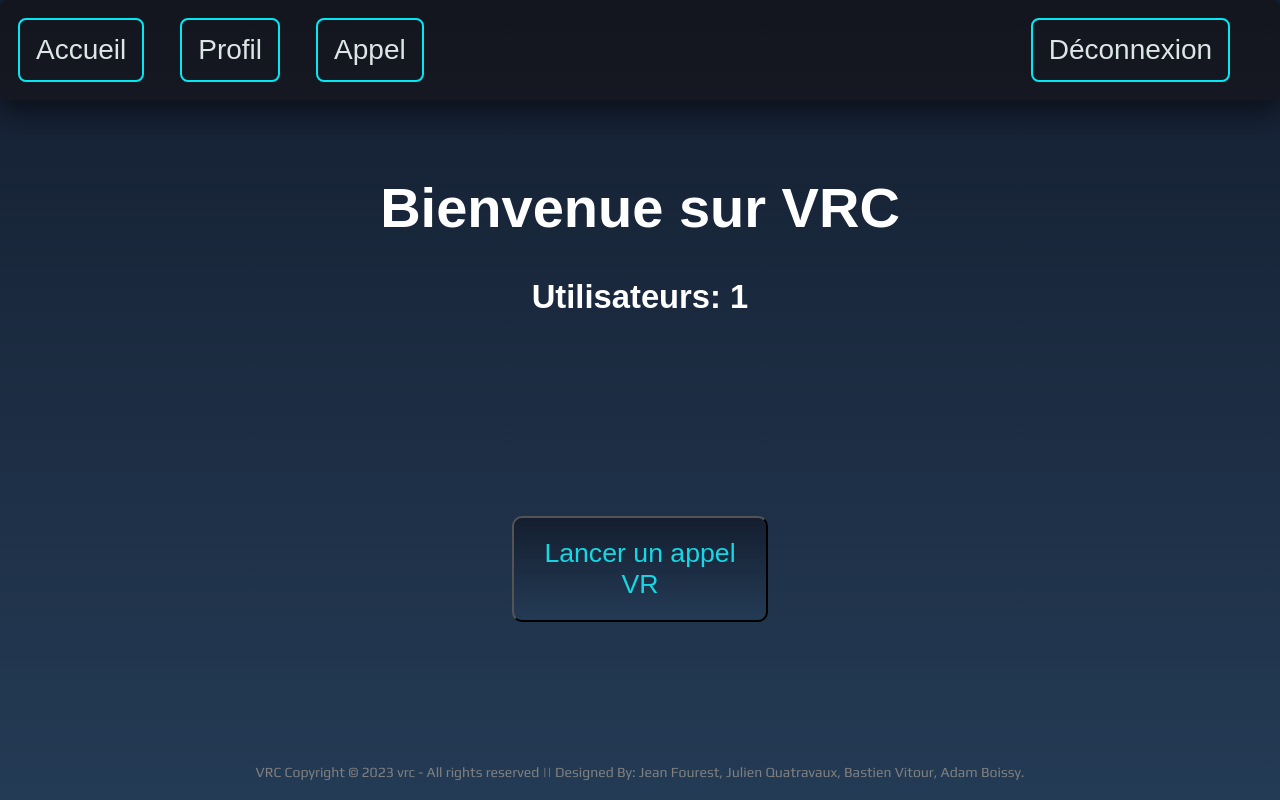
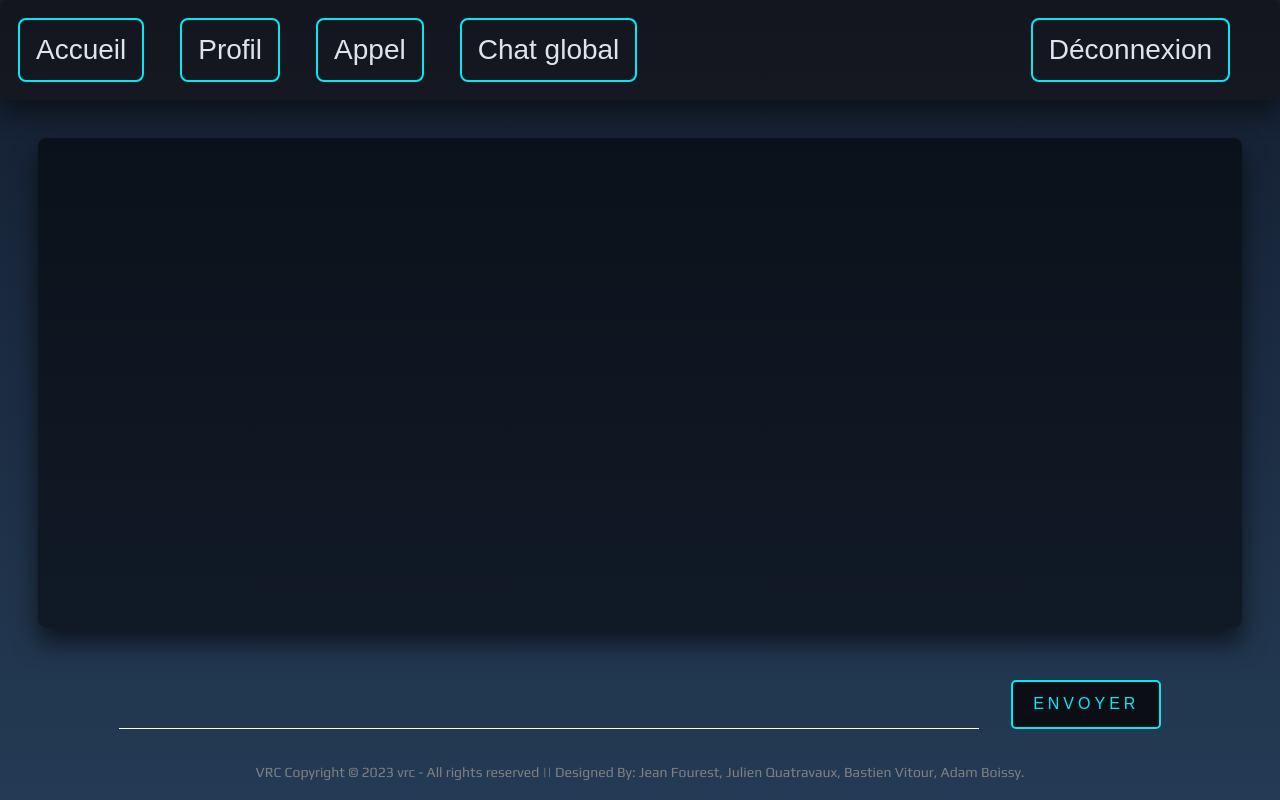
Before and after one commit to Julien-QTX/Projet_LabDay_VR, a PHP site: page /index.php?page=chatGlobal in a window 1280 px wide. Run offline with PHP 8.4, Linux system fonts and the light colour scheme; the visitor is signed in with stand-in values (Sample User, id 1); data that the repository does not hold is empty; some libraries are stand-ins or nearby versions.

Commit message:
global chat almost done :+1:

```diff
--- a/src/init.php
+++ b/src/init.php
@@ -10,7 +10,7 @@ require_once __DIR__ . '/db.php';
 require_once __DIR__ . '/utils/errors.php';
 
 //pages existantes sur notre site internet
-$pages = ['home', 'login', 'register', 'profile', 'call', 'lobby', 'profile_modif', 'lobby2', 'room'];
+$pages = ['home', 'login', 'register', 'profile', 'call', 'lobby', 'profile_modif', 'lobby2', 'room', 'chatGlobal'];
 
 //init variables vides pour le template
 $head_metas = "";
--- /dev/null
+++ b/src/templates/pages/chatGlobal.php
@@ -0,0 +1,74 @@
+<?php
+
+require_once __DIR__ . '/../../init.php';
+
+if (!isset($_SESSION['user_id'])) {
+    header('Location: /?page=login');
+}
+
+$page_title = "Appel";
+
+ob_start();
+
+?>
+<link rel="stylesheet" href="assets/CSS/chatGlobal.css">
+
+<div id="chat">
+    <div id="chatBox"></div>
+
+    <form id="formSendMessage" method="post" action="/actions/sendMessages.php">
+        <!-- <label for="sendMessage" id="sendMessagePH">Envoyer un message</label> -->
+        <input type="text" id="sendMessage" name="sendMessage">
+        <button id="submit">Envoyer</button>
+    </form>
+
+</div>
+
+<script>
+    let autoScrollEnabled = true;
+    let lastDataLength = 0;
+
+    setInterval(() => {
+        const xhr = new XMLHttpRequest();
+        xhr.open('GET', '/actions/getChatGlobal.php');
+        xhr.onload = () => {
+            // Parse le JSON data
+            const jsonData = JSON.parse(xhr.responseText);
+
+            /* console.log(jsonData) */
+            if (jsonData.length !== lastDataLength) {
+
+                // Clear the chat box
+                document.getElementById('chatBox').innerHTML = '';
+
+                // Loop through the data and display it
+                for (let i = 0; i < jsonData.length; i++) {
+                    let newDiv = document.createElement('div');
+                    newDiv.className = 'messageBox';
+                    newDiv.innerHTML = `<div class="Pseudo">${jsonData[i].pseudo}</div>`;
+                    newDiv.innerHTML += `<div class="message">${jsonData[i].message}</div>`;
+                    document.getElementById('chatBox').appendChild(newDiv);
+                }
+
+                if (autoScrollEnabled) {
+                    const chatBoxElement = document.getElementById("chatBox");
+                    chatBoxElement.scrollTop = chatBoxElement.scrollHeight;
+                }
+            }
+
+            lastDataLength = jsonData.length;
+
+        };
+        xhr.send();
+    }, 1000);
+
+    document.getElementById("chatBox").addEventListener("click", () => {
+    autoScrollEnabled = !autoScrollEnabled;
+    });
+</script>
+
+<?php
+
+$page_content = ob_get_clean();
+
+?>
--- a/src/templates/partials/menu.php
+++ b/src/templates/partials/menu.php
@@ -13,6 +13,8 @@
 
         <li><a href="/?page=profile">Profil</a></li>
         <li><a href="/?page=lobby">Appel</a></li>
+        <li><a href="/?page=chatGlobal">Chat global</a></li>
+
         <div class="side_btns">
             <li class="logout_btn"><a href="/actions/logout.php">Déconnexion</a></li>
         </div>
--- /dev/null
+++ b/www/actions/getChatGlobal.php
@@ -0,0 +1,15 @@
+<?php
+
+require_once __DIR__ . "/../../src/init.php";
+
+$usr_cnt = $db->prepare("SELECT * from ChatGlobal WHERE date >= now() - INTERVAL 1 HOUR;");
+$usr_cnt->execute();
+$info = $usr_cnt->fetchAll();
+
+$json_data = json_encode($info);
+
+header('Content-Type: application/json');
+
+echo $json_data;
+
+?>
--- /dev/null
+++ b/www/assets/CSS/chatGlobal.css
@@ -0,0 +1,100 @@
+html {
+    background-color: #141e30;
+}
+
+body{
+    background: linear-gradient(#141e30, #243b55);
+    font-family: sans-serif;
+    margin: 0px;
+    color: white;
+    margin: 0px;
+}
+
+#chat {
+    width: 100%;
+    height: 60%;
+    margin-top: 3%;
+}
+
+#chatBox {
+    margin: auto 3%;
+    padding: 5px;
+    height: 100%;
+    overflow-y: scroll;
+    scroll-behavior: smooth;
+    background-color: rgba(0, 0, 0, .5);
+    box-shadow: 0 15px 25px rgba(0,0,0,.6);
+    border-radius: 8px;
+
+}
+
+.messageBox {
+    margin-bottom: 5%;
+}
+
+.Pseudo {
+    color: #00ff00;
+}
+
+.message {
+    font-size: 0.7em;
+    overflow-wrap: break-word;
+}
+
+#formSendMessage {
+    display: flex;
+    margin-top: 4%;
+    margin-right: 3%;
+    margin-left: 3%;
+    padding-right: 5%;
+    padding-left: 5%;
+    justify-content: space-around;
+}
+
+#sendMessage {
+    width: 80%;
+    padding: 10px 0;
+    padding-top: 20px;
+    font-size: 16px;
+    color: #fff;
+    border: none;
+    border-bottom: 1px solid #fff;
+    outline: none;
+    background: transparent;
+}
+
+#sendMessagePH {
+    position: absolute;
+    font-size: 16px;
+    left: 8.9%;
+    bottom: 12.3%;
+}
+
+#submit {
+    background-color: rgb(11,15,21);
+    border: 2px solid #03e9f4;
+    border-radius: 5px;
+    position: relative;
+    display: inline-block;
+    padding: 10px 20px;
+    color: #03e9f4;
+    font-size: 16px;
+    text-decoration: none;
+    text-transform: uppercase;
+    overflow: hidden;
+    transition: .5s;
+    margin-top: 0px;
+    letter-spacing: 4px;
+    cursor: pointer;
+}
+
+#submit:hover {
+    transition: .5s;
+    background: #03e9f4;
+    color: #fff;
+    border-radius: 5px;
+    box-shadow: 0 0 5px #03e9f4,
+                0 0 25px #03e9f4,
+                0 0 50px #03e9f4,
+                0 0 100px #03e9f4;
+}
```
Also changed, not shown: www/actions/sendMessages.php (added, +11 -0 lines).
